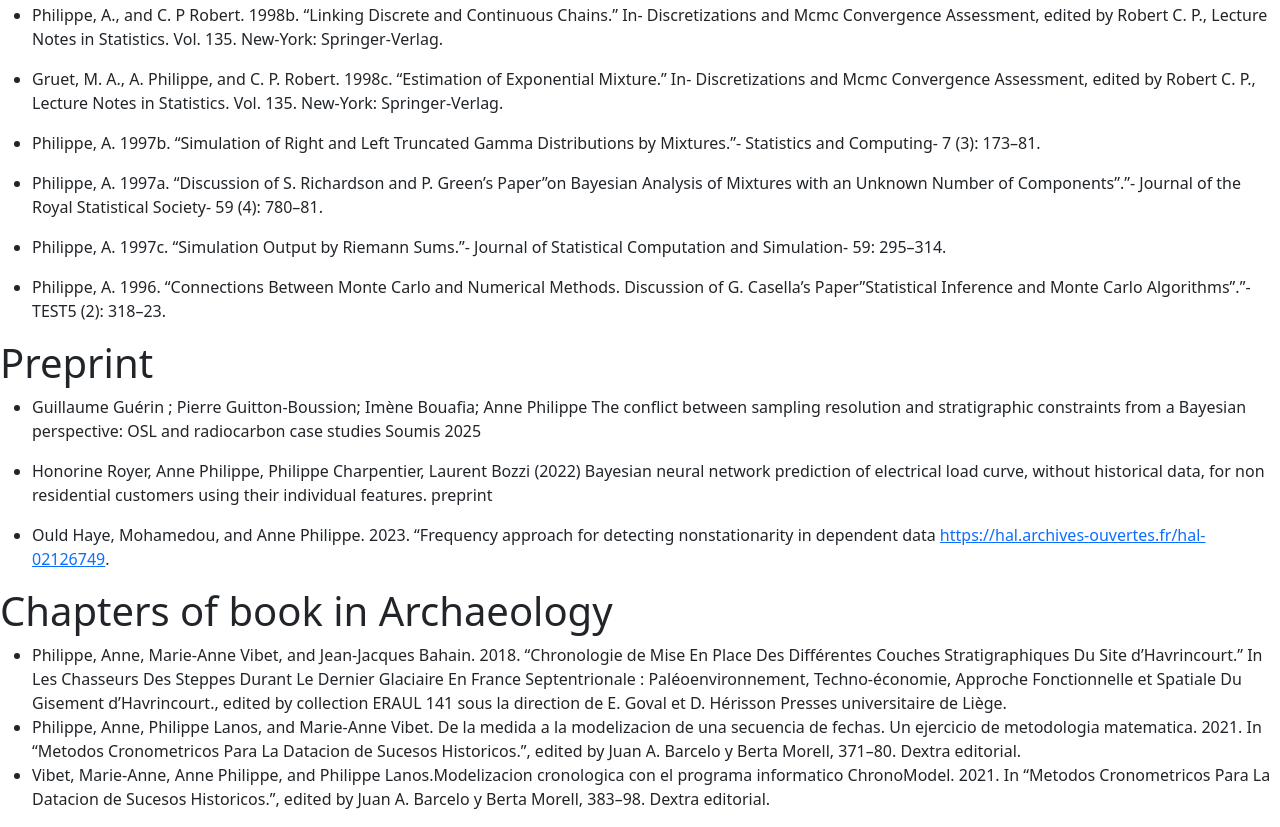
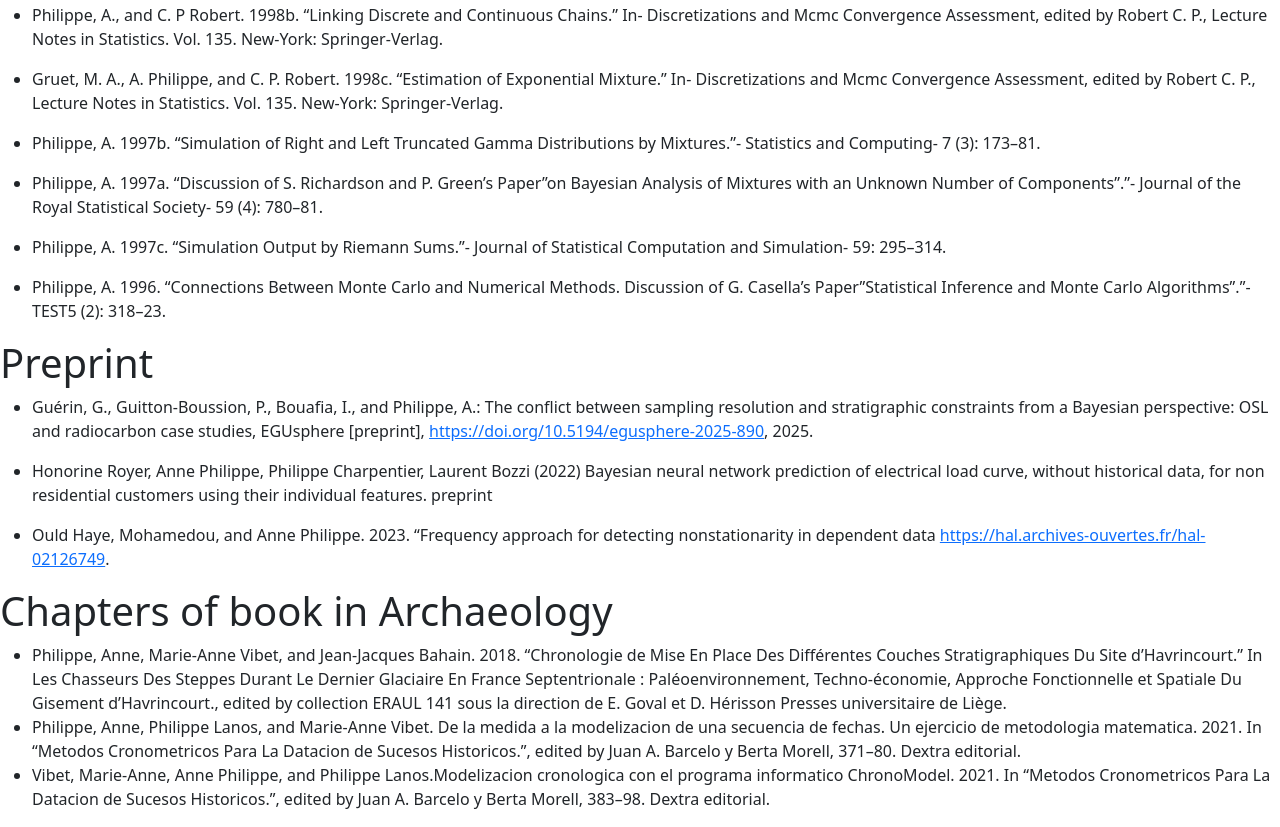
Before and after one commit to philippe-a/website, a plain HTML site: page docs/publications.html in a window 1280 px wide. Shown: the part 5187-6014 px from the top of the page. Drawn offline with nearby package versions, Linux system fonts and the light colour scheme.

Commit message:
update reference
link preprint

```diff
--- a/docs/publications.html
+++ b/docs/publications.html
@@ -247,7 +247,7 @@ ul.task-list li input[type="checkbox"] {
 <section id="preprint" class="level1">
 <h1>Preprint</h1>
 <ul>
-<li><p>Guillaume Guérin ; Pierre Guitton-Boussion; Imène Bouafia; Anne Philippe The conflict between sampling resolution and stratigraphic constraints from a Bayesian perspective: OSL and radiocarbon case studies Soumis 2025</p></li>
+<li><p>Guérin, G., Guitton-Boussion, P., Bouafia, I., and Philippe, A.: The conflict between sampling resolution and stratigraphic constraints from a Bayesian perspective: OSL and radiocarbon case studies, EGUsphere [preprint], <a href="https://doi.org/10.5194/egusphere-2025-890" class="uri">https://doi.org/10.5194/egusphere-2025-890</a>, 2025.</p></li>
 <li><p>Honorine Royer, Anne Philippe, Philippe Charpentier, Laurent Bozzi (2022) Bayesian neural network prediction of electrical load curve, without historical data, for non residential customers using their individual features. preprint</p></li>
 <li><p>Ould Haye, Mohamedou, and Anne Philippe. 2023. “Frequency approach for detecting nonstationarity in dependent data <a href="https://hal.archives-ouvertes.fr/hal-02126749" class="uri">https://hal.archives-ouvertes.fr/hal-02126749</a>.</p></li>
 </ul>
```
